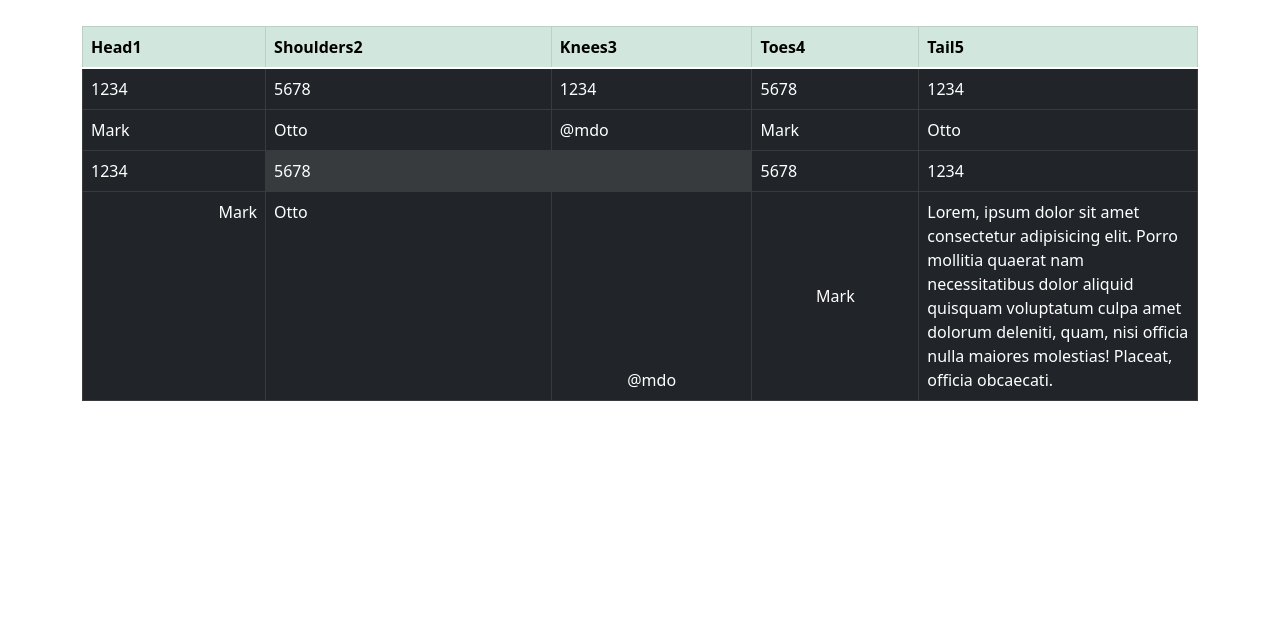
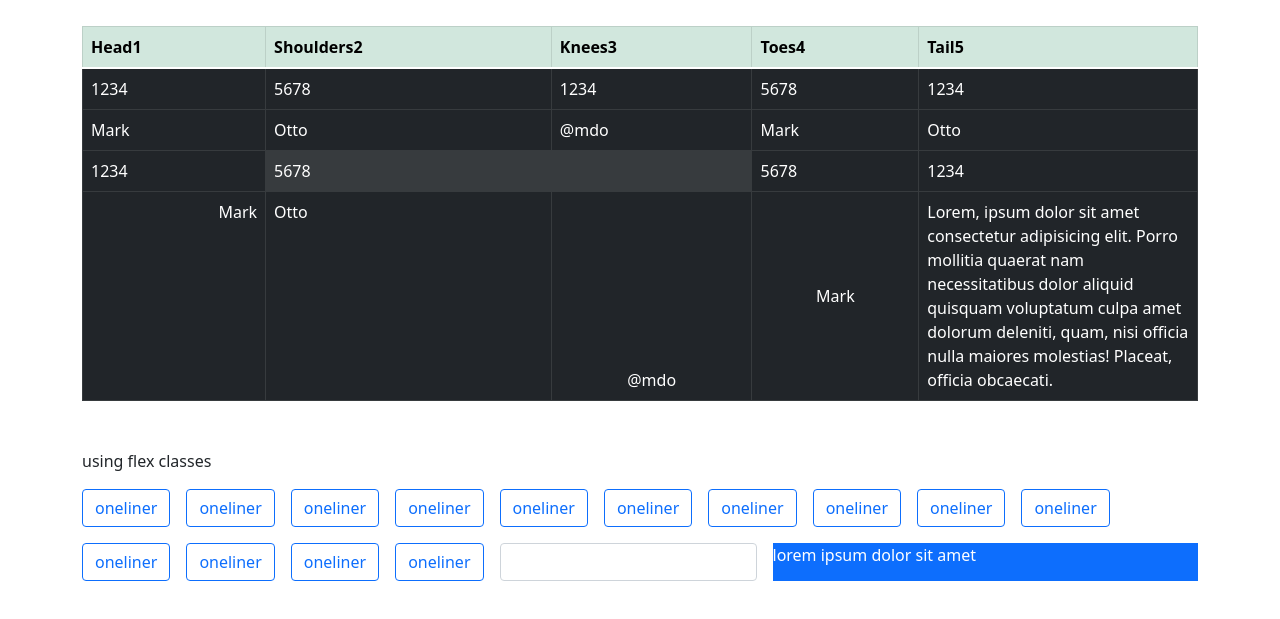
Before and after one commit to virusache/mmihaltianu, a website: page index.html in a window 1280 px wide. Shown: the part 1338-1957 px from the top of the page. Before the commit the page ends 1787 px from the top, so only its background shows below. Drawn offline with nearby package versions, Linux system fonts and the light colour scheme.

Commit message:
flex utility classes

```diff
--- a/comenzi-git.txt
+++ b/comenzi-git.txt
@@ -35,3 +35,8 @@ reseteaza toate modificarile de pe branchul nostru local, fara modificarile deja
 git clean -f
 
 sterge fisierele noi care nu sunt adaugate in modificari ( untracked)
+
+git config --global user.name "Your Name"
+git config --global user.email "youremail@yourdomain.com"
+
+adauga user name si user email(cu care te-ai logat in gitlab) in .gitconfig ( aflat la C:/users/STUDENTUL/.gitconfig)
--- a/index.html
+++ b/index.html
@@ -6,10 +6,9 @@
     <meta http-equiv="X-UA-Compatible" content="IE=edge">
     <meta name="viewport" content="width=device-width, initial-scale=1.0">
     <title>bootstrap project start</title>
-    <link href="https://cdn.jsdelivr.net/npm/bootstrap@5.1.3/dist/css/bootstrap.min.css" rel="stylesheet"
-        integrity="sha384-1BmE4kWBq78iYhFldvKuhfTAU6auU8tT94WrHftjDbrCEXSU1oBoqyl2QvZ6jIW3" crossorigin="anonymous">
-    <script src="https://cdn.jsdelivr.net/npm/bootstrap@5.1.3/dist/js/bootstrap.bundle.min.js"
-        integrity="sha384-ka7Sk0Gln4gmtz2MlQnikT1wXgYsOg+OMhuP+IlRH9sENBO0LRn5q+8nbTov4+1p"
+    <link href="https://cdn.jsdelivr.net/npm/bootstrap@5.1.3/dist/css/bootstrap.min.css" rel="stylesheet" integrity="sha384-1BmE4kWBq78iYhFldvKuhfTAU6auU8tT94WrHftjDbrCEXSU1oBoqyl2QvZ6jIW3"
+        crossorigin="anonymous">
+    <script src="https://cdn.jsdelivr.net/npm/bootstrap@5.1.3/dist/js/bootstrap.bundle.min.js" integrity="sha384-ka7Sk0Gln4gmtz2MlQnikT1wXgYsOg+OMhuP+IlRH9sENBO0LRn5q+8nbTov4+1p"
         crossorigin="anonymous"></script>
 
     <link rel="stylesheet" href="main.css">
@@ -134,8 +133,7 @@
         <div class="row">
             <div class="col-6">
                 <label for="inputPassword4" class="form-label">Password</label>
-                <input type="password" id="inputPassword4" class="form-control" aria-describedby="passwordHelpBlock"
-                    disabled>
+                <input type="password" id="inputPassword4" class="form-control" aria-describedby="passwordHelpBlock" disabled>
                 <div id="passwordHelpBlock1" class="form-text">
                     Your password must be 8-20 characters long, contain letters and numbers, and must not contain
                     spaces, special characters, or emoji.
@@ -225,7 +223,7 @@
             </div>
         </div>
     </div>
-    </div>
+
     <div class="container mb-5">
         <div class="row">
             <div class="col">
@@ -246,8 +244,7 @@
                 </div>
             </div>
             <div class="col">
-                <img class="img-fluid"
-                    src="https://cdn.pixabay.com/photo/2017/08/30/01/05/milky-way-2695569_960_720.jpg">
+                <img class="img-fluid" src="https://cdn.pixabay.com/photo/2017/08/30/01/05/milky-way-2695569_960_720.jpg">
             </div>
         </div>
 
@@ -295,13 +292,38 @@
                     <td>Otto</td>
                     <td class="align-bottom text-center">@mdo</td>
                     <td class="align-middle text-center">Mark</td>
-                    <td class="w-25">Lorem, ipsum dolor sit amet consectetur adipisicing elit. Porro mollitia quaerat nam necessitatibus dolor aliquid quisquam voluptatum culpa amet dolorum deleniti, quam, nisi officia nulla maiores molestias! Placeat, officia obcaecati.</td>
+                    <td class="w-25">Lorem, ipsum dolor sit amet consectetur adipisicing elit. Porro mollitia quaerat nam necessitatibus dolor aliquid quisquam voluptatum culpa amet dolorum deleniti,
+                        quam, nisi officia nulla maiores molestias! Placeat, officia obcaecati.</td>
                 </tr>
             </tbody>
 
         </table>
     </div>
 
+
+    <div class="container mb-5">
+        <p>using flex classes</p>
+
+        <div class="d-flex gap-3 flex-wrap">
+            <button class="btn btn-outline-primary">oneliner</button>
+            <button class="btn btn-outline-primary">oneliner</button>
+            <button class="btn btn-outline-primary">oneliner</button>
+            <button class="btn btn-outline-primary">oneliner</button>
+            <button class="btn btn-outline-primary">oneliner</button>
+            <button class="btn btn-outline-primary">oneliner</button>
+            <button class="btn btn-outline-primary">oneliner</button>
+            <button class="btn btn-outline-primary">oneliner</button>
+            <button class="btn btn-outline-primary">oneliner</button>
+            <button class="btn btn-outline-primary">oneliner</button>
+            <button class="btn btn-outline-primary">oneliner</button>
+            <button class="btn btn-outline-primary">oneliner</button>
+            <button class="btn btn-outline-primary">oneliner</button>
+            <button class="btn btn-outline-primary">oneliner</button>
+            <input type="text" class="form-control w-auto">
+            <div class="bg-primary text-white flex-fill">lorem ipsum dolor sit amet</div>
+        </div>
+    </div>
+
 </body>
 
 </html>
```
